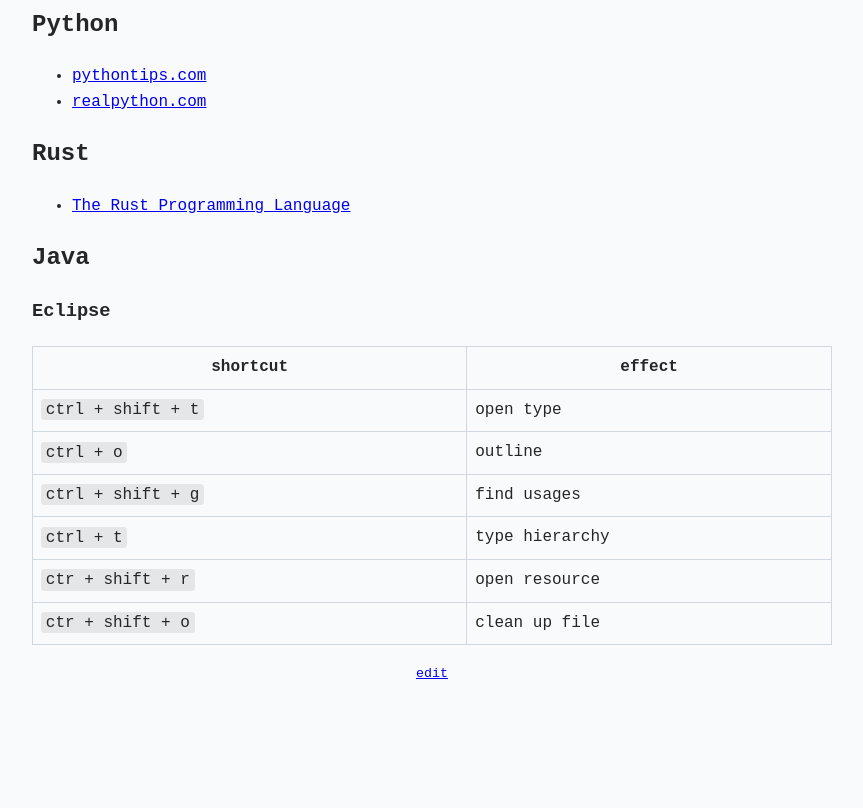
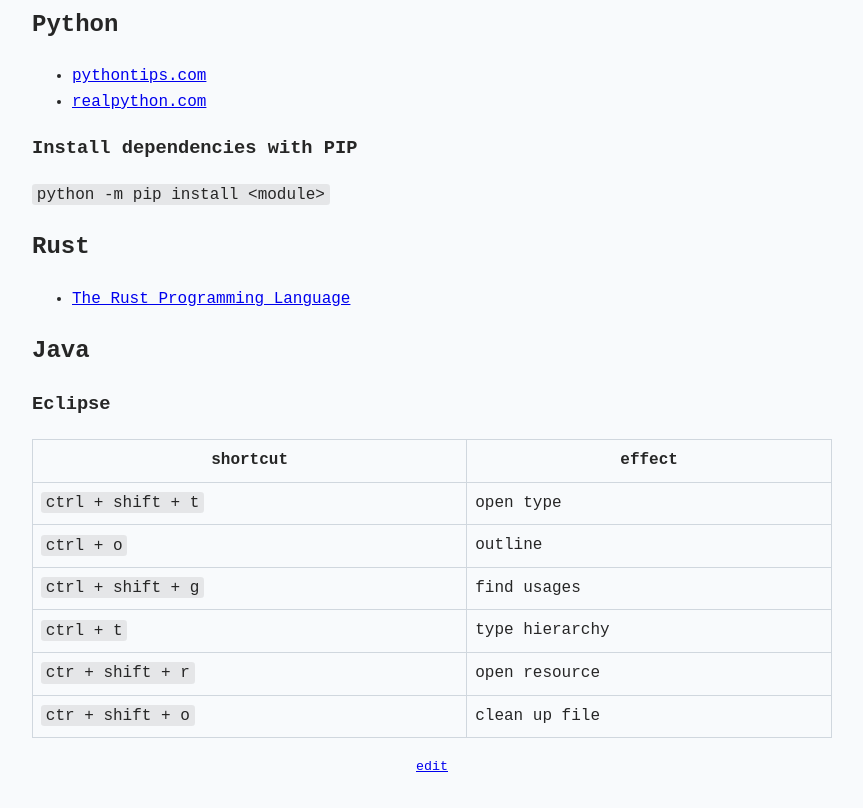
Before and after one commit to gue-ni/gnosis, an Eleventy site: page doc/programming.md in a window 1280 px wide. Shown: the part 1760-2568 px from the top of the page, without its empty margins (208-1071 px from the left). Before the commit the page ends 2479 px from the top, so only its background shows below. Built offline with nearby package versions, Linux system fonts and the light colour scheme; Eleventy itself is replaced by a stand-in of ours; files that its build step writes are made by us from their sources; a web font is replaced by a local one.

Commit message:
small update

```diff
--- a/doc/programming.md
+++ b/doc/programming.md
@@ -73,6 +73,11 @@
 - [pythontips.com](https://book.pythontips.com/)
 - [realpython.com](https://realpython.com/)
 
+
+### Install dependencies with PIP
+
+`python -m pip install <module>`
+
 ## Rust
 
 - [The Rust Programming Language](https://doc.rust-lang.org/book/)
```
